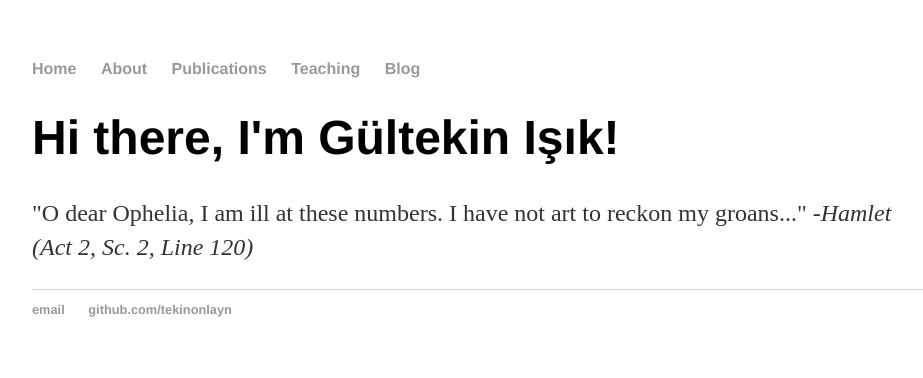
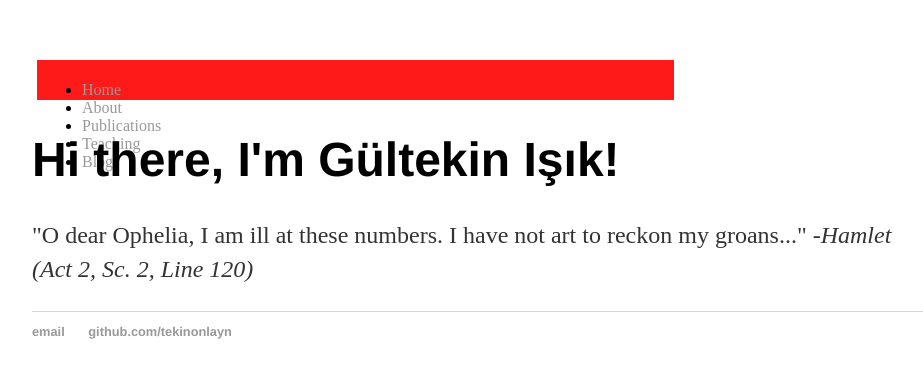
Before and after one commit to tekinonlayn/gi.github.io, a Jekyll site: the page built from index.html, in a window 1280 px wide. Shown: the top 378 px of the page, without its empty margins (160-1083 px from the left). Built offline with Jekyll 4.4.1, drawn with Linux system fonts in a browser that asks for light colours.

Commit message:
Update default.html

```diff
--- a/_layouts/default.html
+++ b/_layouts/default.html
@@ -6,7 +6,8 @@
 		<link rel="stylesheet" type="text/css" href="/css/main.css">
 	</head>
 	<body>
-		<nav>
+	    <div class = "nav-div">
+
     		<ul>
         		<li><a href="/">Home</a></li>
 	        	<li><a href="/about">About</a></li>
@@ -14,7 +15,8 @@
         		<li><a href="/teaching">Teaching</a></li>
         		<li><a href="/blog">Blog</a></li>
     		</ul>
-		</nav>
+
+	    </div>
 		<div class="container">
 
     		{{ content }}
```
